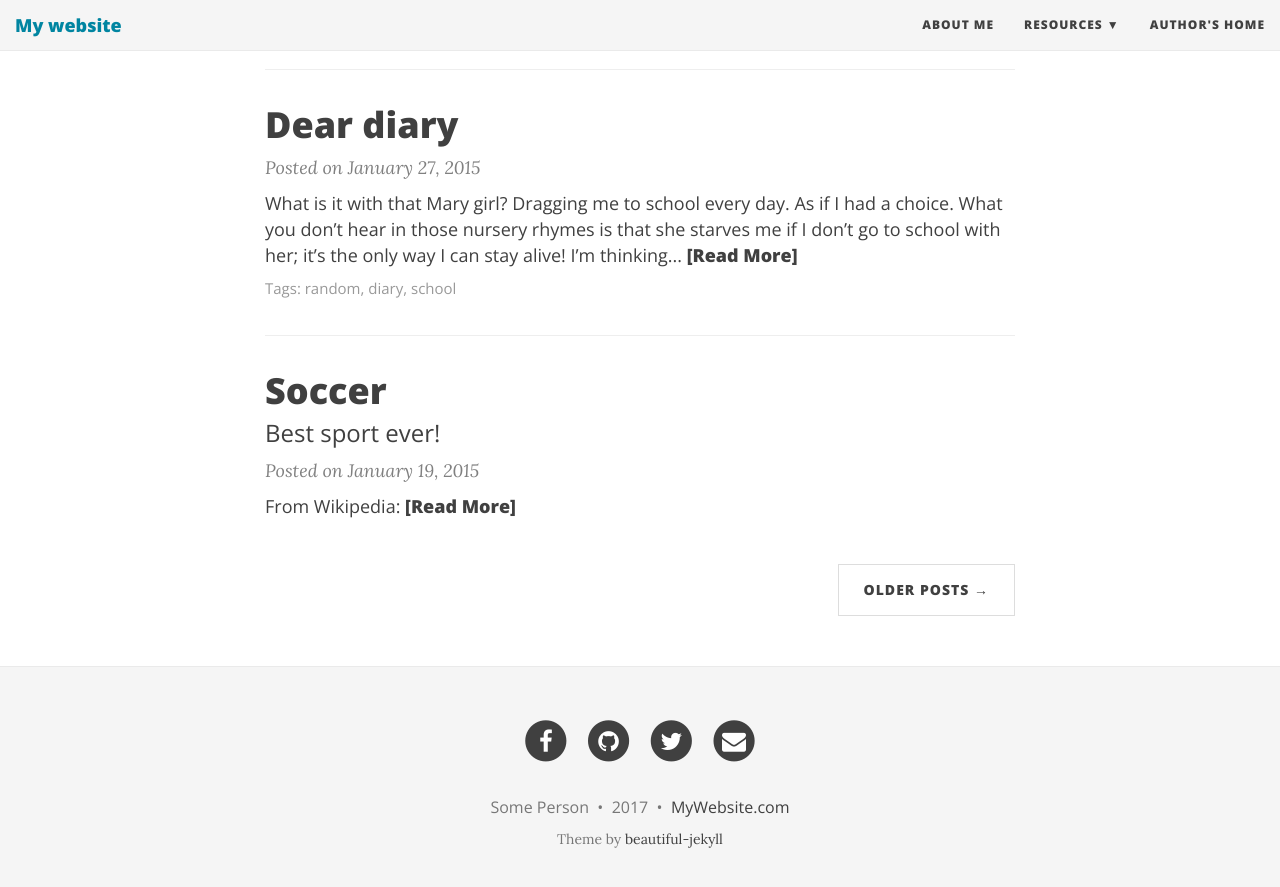
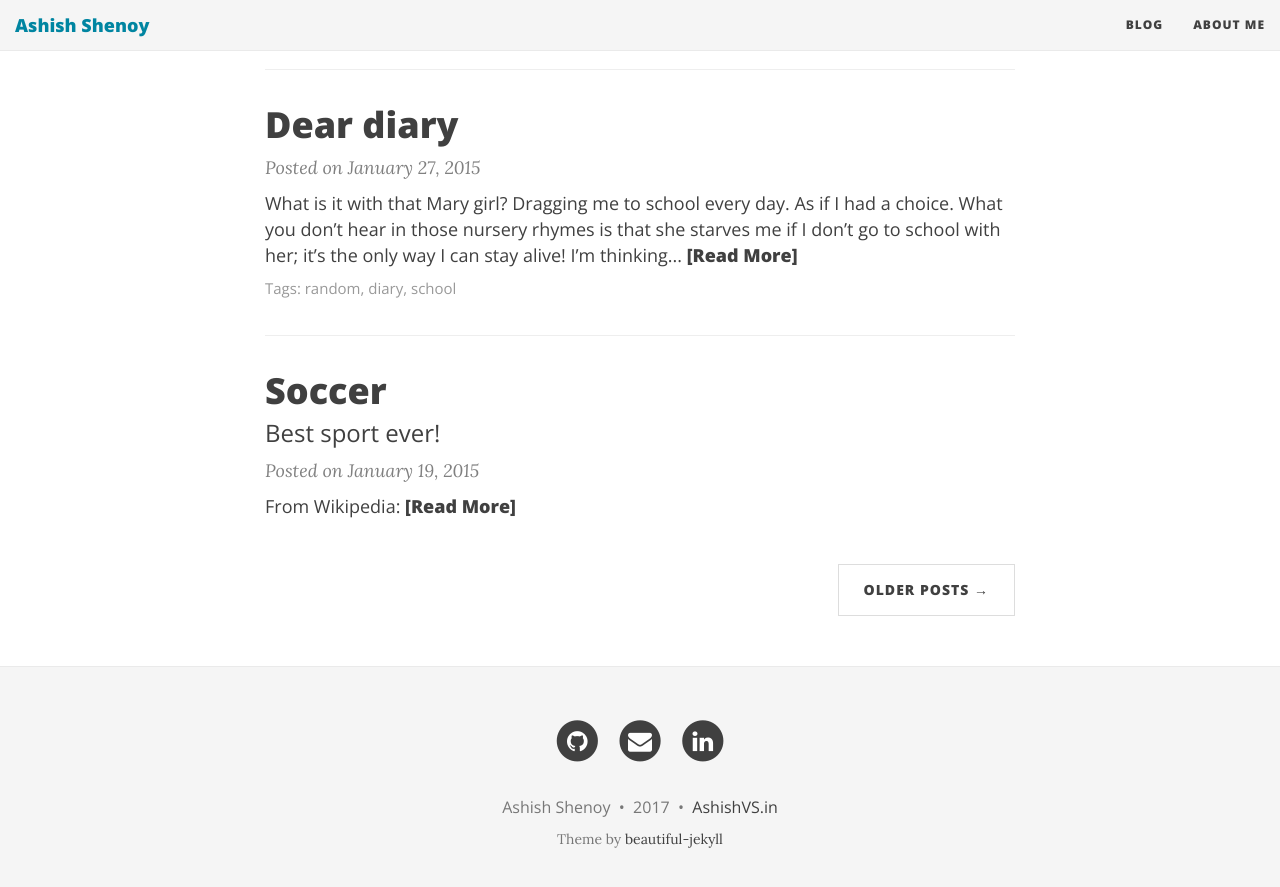
Before and after one commit to ashishvshenoy/ashishvshenoy.github.io, a Jekyll site: the page built from index.html, in a window 1280 px wide and 900 px high, scrolled down 1071 px. Shown: the top 887 px of the window. Built offline with Jekyll 4.4.1, drawn with Linux system fonts in a browser that asks for light colours; nearby versions of some CDN libraries; the list of posts is cut into pages by our own code; some of the changed lines change nothing that is shown.

Commit message:
Changes to the landing page

```diff
--- a/_config.yml
+++ b/_config.yml
@@ -4,7 +4,7 @@
 # baseurl is the website's URL without the hostname
 
 # If you are building a simple GitHub user page (http://username.github.io) then use these settings:
-url: "http://username.github.io"
+url: "http://ashishvs.in"
 baseurl: ""
 
 # If you are building a GitHub project page then use these settings:
@@ -14,25 +14,21 @@ baseurl: ""
 # Of course don't forget to change the username and projectname to YOUR username and project
 
 # Name of website
-title: My website
+title: Ashish Shenoy
 
 # Short description of your site
-description: A virtual proof that name is awesome!
+description: I code therefore I am.
 
 # --- Navigation bar options --- #
 
 # List of links in the navigation bar
 navbar-links:
+  Blog : "ashishvs.in"
   About Me: "aboutme"
-  Resources:
-    - Beautiful Jekyll: "http://deanattali.com/beautiful-jekyll/"
-    - Learn markdown: "http://www.markdowntutorial.com/"
-    - GitHub Pages: "https://pages.github.com/"
-  Author's home: "http://deanattali.com"
 
 # Image to show in the navigation bar - image must be a square (width = height)
 # Remove this parameter if you don't want an image in the navbar
-avatar: "/img/avatar-icon.png"
+avatar: "/img/avatar-icon.jpg"
 
 # If you want to have an image logo in the top-left corner instead of the title text,
 # then specify the following parameter
@@ -43,32 +39,21 @@ avatar: "/img/avatar-icon.png"
 # Change all these values or delete the ones you don't want.
 # Important: you must keep the "name" parameter, everything else you can remove
 author:
-  name: Some Person
-  email: "youremail@domain.com"
-  facebook: yourname  # eg. daattali
-  github: yourname    # eg. daattali
-  twitter: yourname   # eg. daattali
-  reddit: yourname    # eg. daattali
-  google-plus: +yourname   # eg. +DeanAttali or 109424658772469020925
-  linkedin: yourname  # eg. daattali
-  xing: yourname      # eg. daattali
-  stackoverflow: yourlink  # eg. "3943160/daattali"
-  snapchat: yourname  # eg. daattali
-  instagram: yourname # eg. daattali
-  youtube: yourlink   # eg. user/daattali or channel/daattali
-  spotify: yourname   # eg. daattali
-  telephone: yourphone   # eg. +14159998888
+  name: Ashish Shenoy
+  email: "ashishvshenoy@gmail.com"
+  github: ashishvshenoy    # eg. daattali
+  linkedin: ashishvshenoy  # eg. daattali
 
 # Select which links to show in the footer
 footer-links-active:
   rss: false
-  facebook: true
+  facebook: false
   email: true
-  twitter: true
+  twitter: false
   google-plus: false
   github: true
   reddit: false
-  linkedin: false
+  linkedin: true
   xing: false
   stackoverflow: false
   snapchat: false
@@ -86,14 +71,14 @@ share-links-active:
 
 # How to display the link to the website in the footer
 # Remove this if you don't want a link in the footer
-url-pretty: "MyWebsite.com"  # eg. "deanattali.com/beautiful-jekyll"
+url-pretty: "AshishVS.in"  # eg. "deanattali.com/beautiful-jekyll"
 
 # --- Misc --- #
 # Fill in your Disqus shortname (NOT the userid) if you want to support Disqus comments
 #disqus: ""
 
 # Fill in your Google Analytics ID to track your website using GA
-#google_analytics: ""
+google_analytics: "UA-65691687-3"
 
 # Google Tag Manager ID
 #gtm: ""
```
